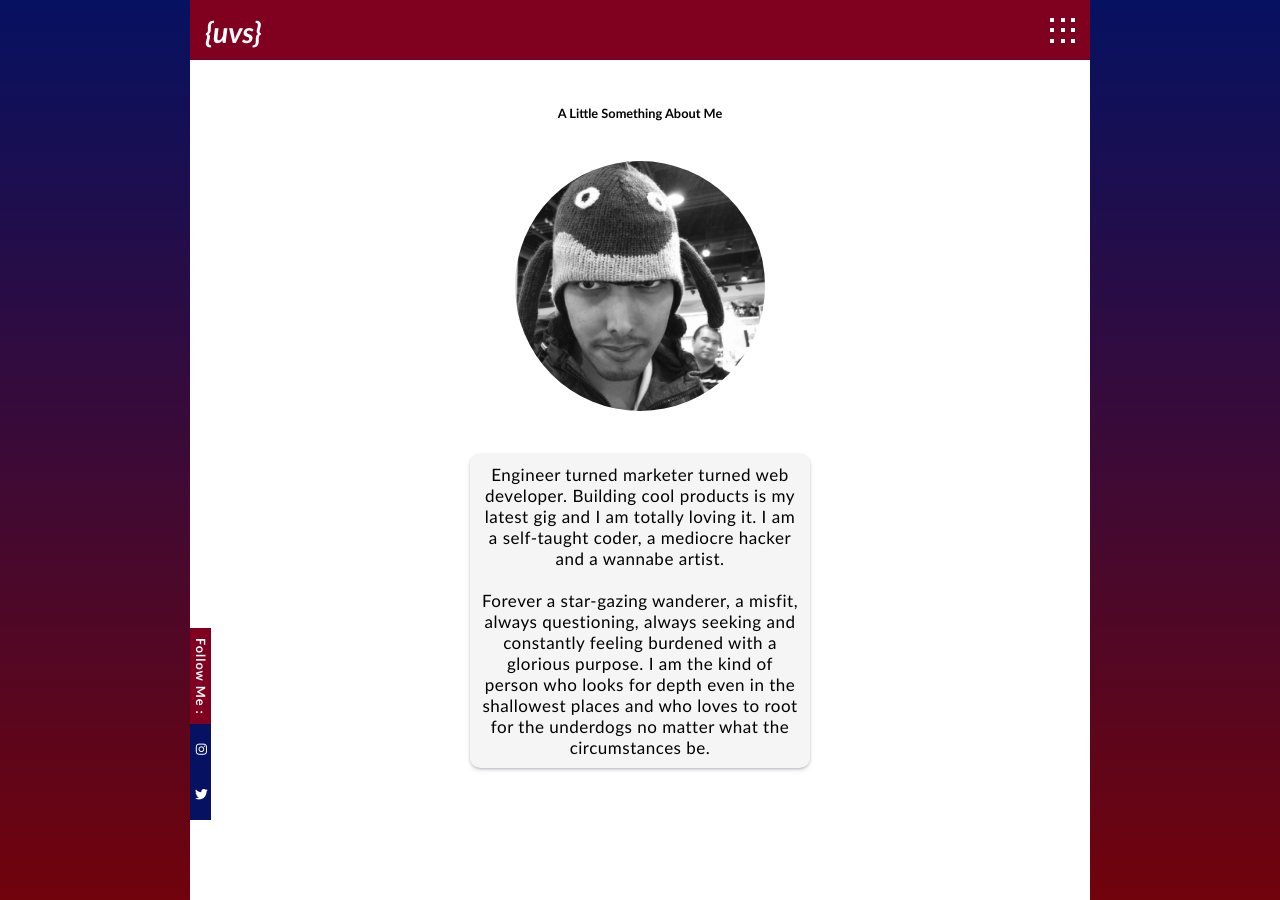
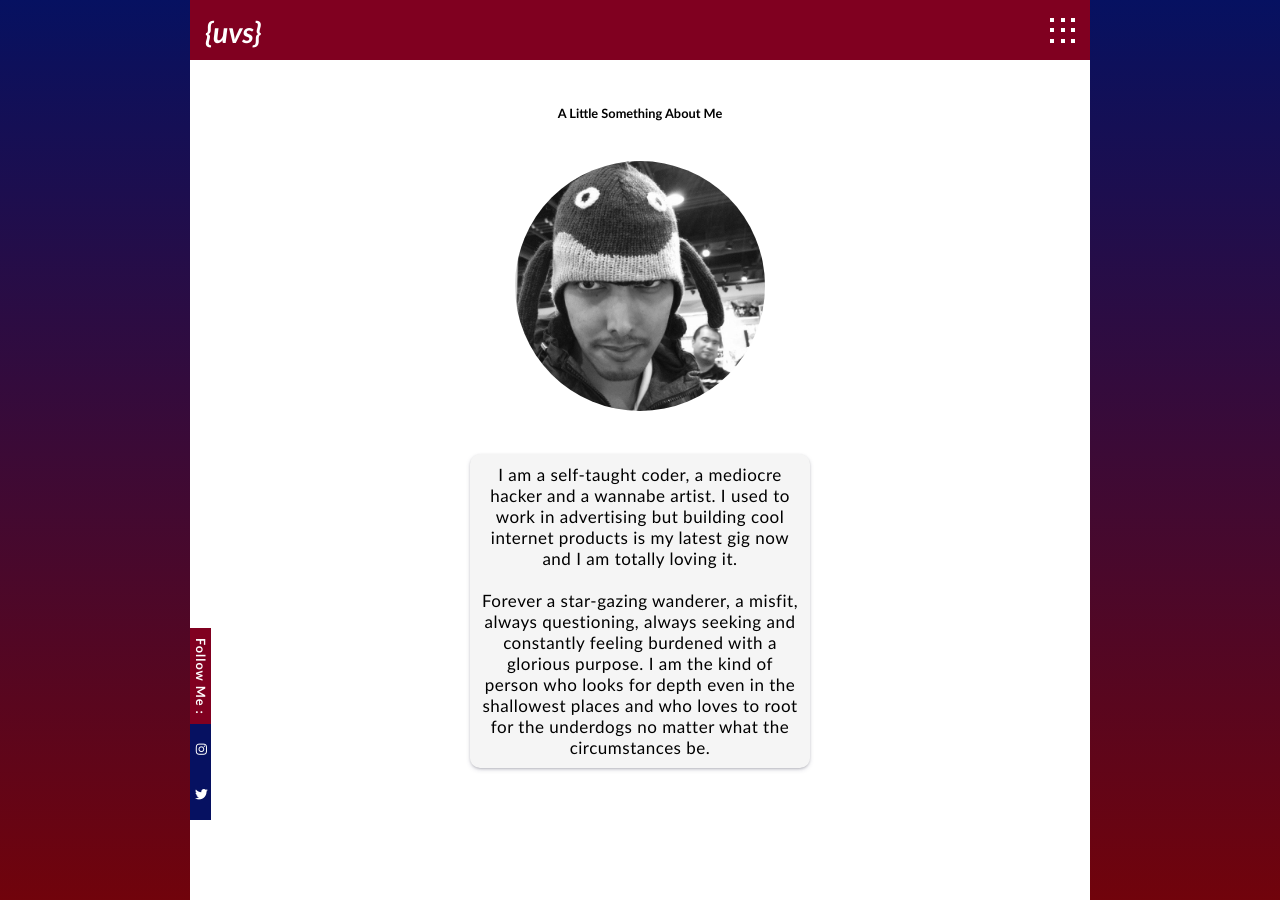
Before and after one commit to itsuvs/itsuvs.github.io, a Jekyll site: the page built from about.html, in a window 1280 px wide and 900 px high. Built offline with Jekyll 4.4.1, drawn with Linux system fonts in a browser that asks for light colours; nearby versions of some CDN libraries.

Commit message:
Info modified

```diff
--- a/about.html
+++ b/about.html
@@ -12,8 +12,8 @@ title: A little something about me!
     </div>
     <div class="about-para">
         <p>
-            Engineer turned marketer turned web developer. Building cool products is my latest gig and I am totally loving it.
             I am a self-taught coder, a mediocre hacker and a wannabe artist.
+            I used to work in advertising but building cool internet products is my latest gig now and I am totally loving it.
         </br>
         </br>
             Forever a star-gazing wanderer, a misfit, always questioning, always seeking and constantly feeling
```
